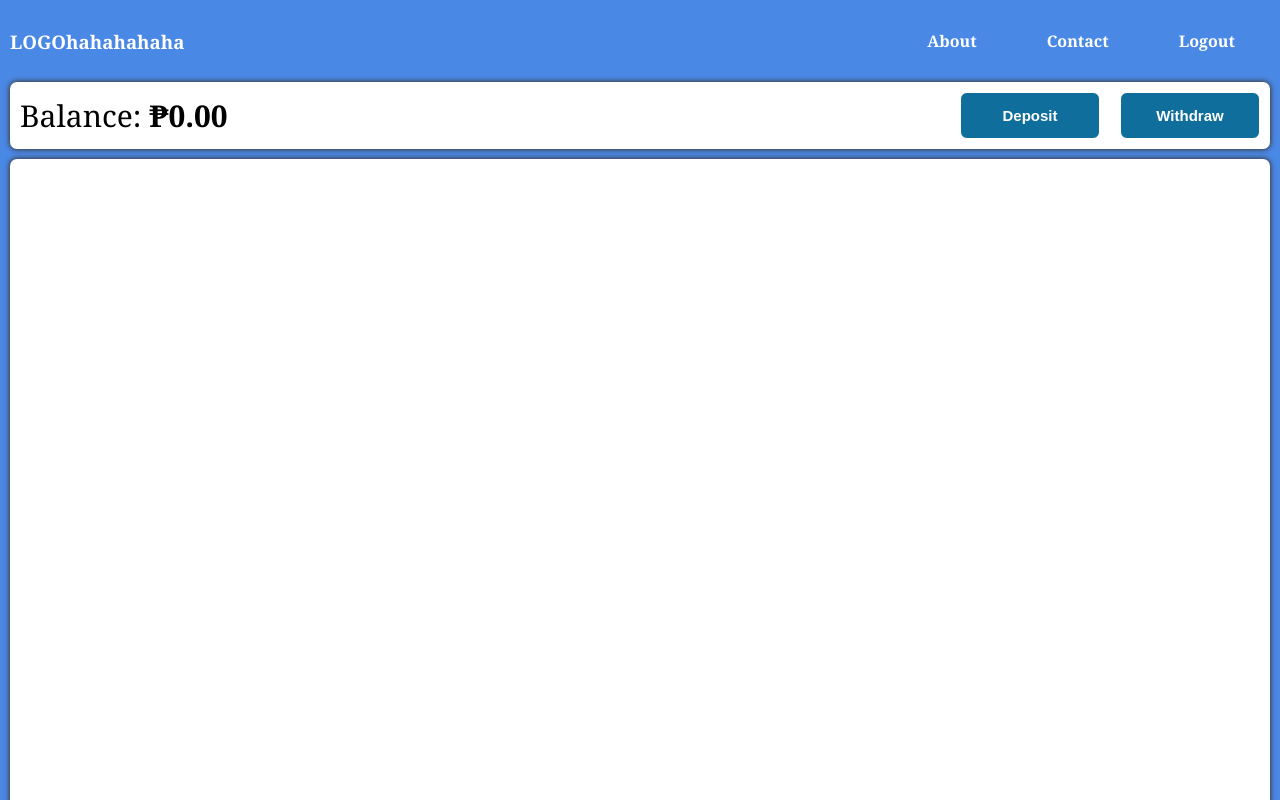
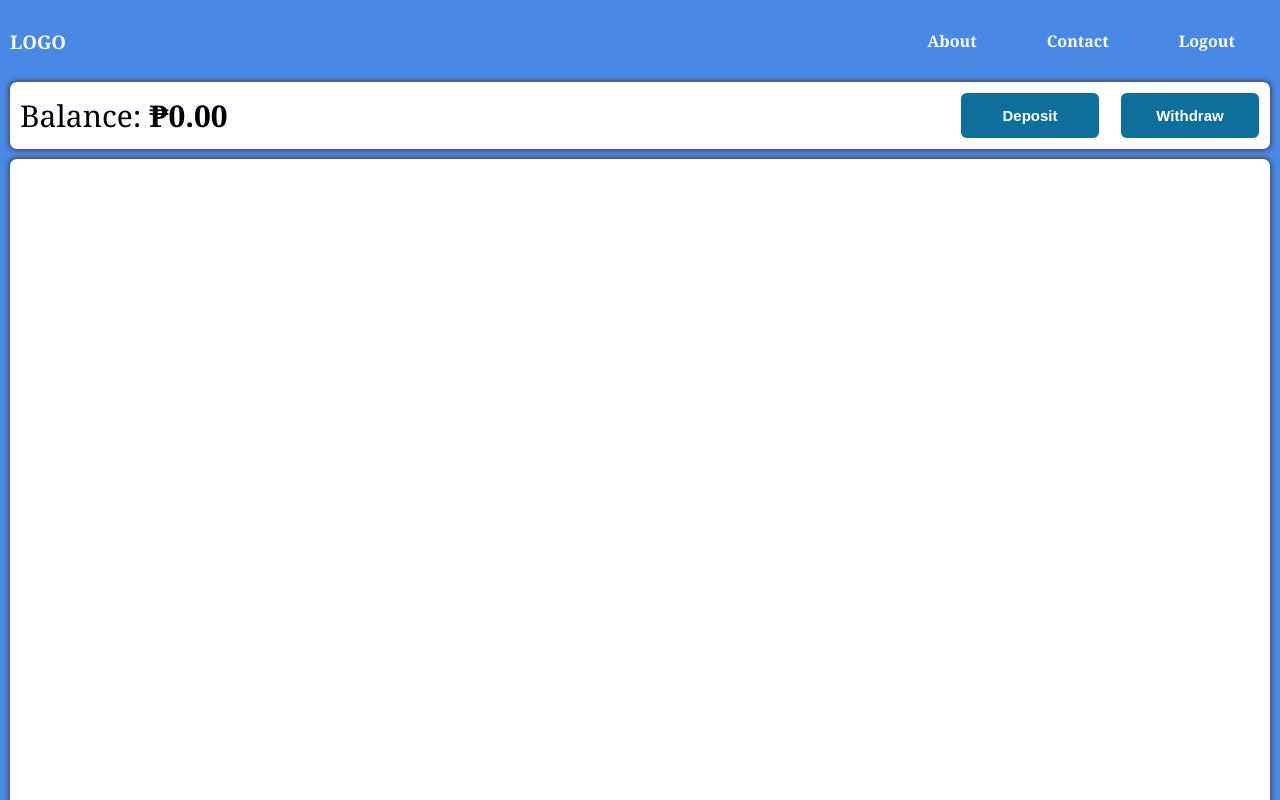
Before and after one commit to tcultivator/myproject, a plain HTML site: page index.html in a window 1280 px wide. Shown: the top 800 px of the page. Drawn offline with Linux system fonts and the light colour scheme.

Commit message:
Update index.html

```diff
--- a/index.html
+++ b/index.html
@@ -12,7 +12,7 @@
 <body id="contentBody">
     <nav>
         <div id="navLeft">
-            <h3>LOGOhahahahaha</h3>
+            <h3>LOGO</h3>
         </div>
         <div id="navRight">
             <div>
```
